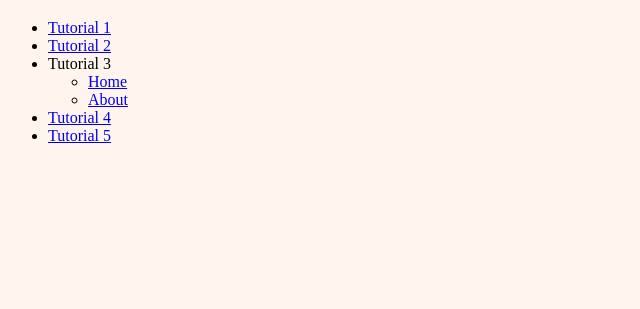
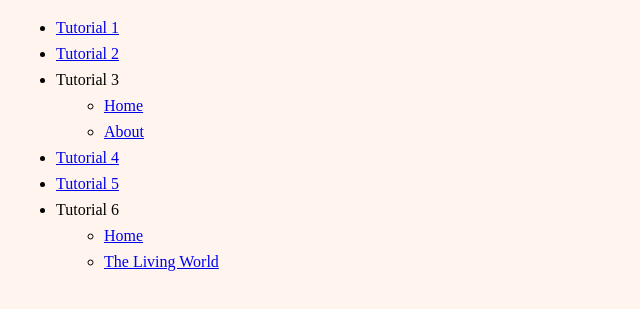
Before and after one commit to Melavicj/arcwebsitecis, a plain HTML site: page book/book.html in a window 1280 px wide. Shown: the part 61-370 px from the top of the page, without its empty margins (0-640 px from the left). Drawn offline with Linux system fonts and the light colour scheme.

Commit message:
Add files via upload

```diff
--- a/book/book.html
+++ b/book/book.html
@@ -1,6 +1,16 @@
 <!DOCTYPE html>
 <html>
+<style>
 
+html {
+  font-family: montserrat;
+}
+
+li {
+  margin: .5rem;
+}
+
+</style>
 <head>
 <!--
 Tutorial Page
@@ -27,6 +37,12 @@ Filename: book.html
   </li>
   <li><a href="tutorial4v8/tb_komatsu.html">Tutorial 4</a></li>
   <li><a href="tutorial5-8x/tutorial/tf_home.html">Tutorial 5</a></li>
+  <li>Tutorial 6
+    <ul>
+      <li><a href="tutorial6/tutorial/dlr_evenings.html">Home</a></li>
+      <li><a href="tutorial6/tutorial/dlr_lw0414.html">The Living World</a></li>
+    </ul>
+  </li>
 </ul>
 
 </body>
```
